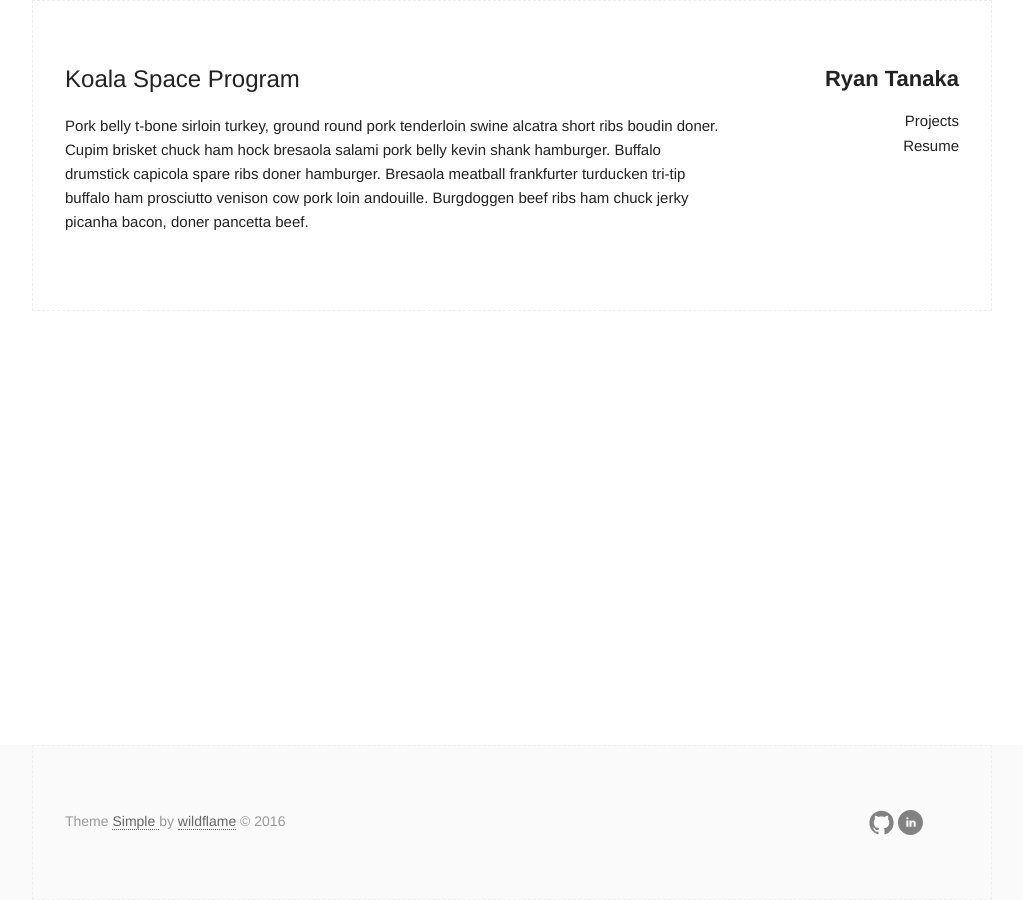
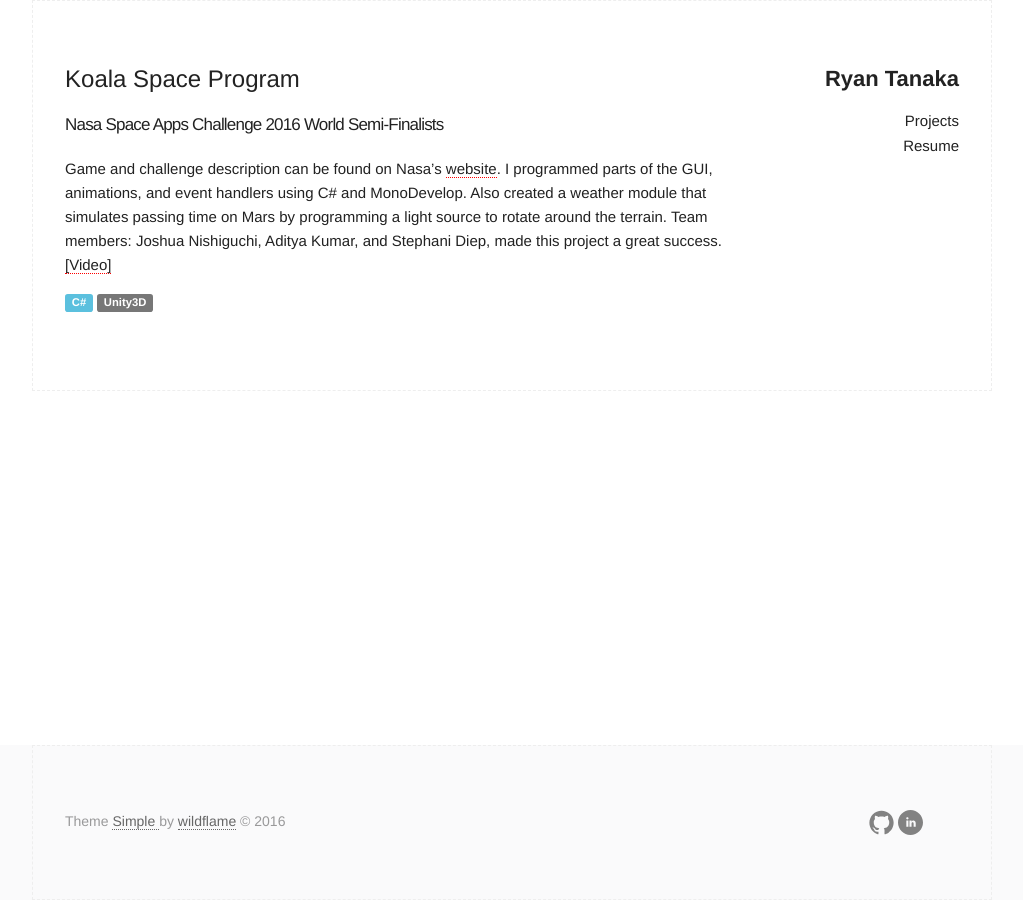
Before and after one commit to ryantanaka/ryantanaka.github.io, a Jekyll site: the page built from _projects/koala_space_program.md, in a window 1280 px wide. Shown: the whole page, without its empty margins (128-1151 px from the left). Built offline with Jekyll 4.4.1, drawn with Linux system fonts in a browser that asks for light colours.

Commit message:
more changes

```diff
--- a/_projects/koala_space_program.md
+++ b/_projects/koala_space_program.md
@@ -4,5 +4,13 @@
 icon: koala.png
 order: 6
 ---
+#### Nasa Space Apps Challenge 2016 World Semi-Finalists
 
-Pork belly t-bone sirloin turkey, ground round pork tenderloin swine alcatra short ribs boudin doner. Cupim brisket chuck ham hock bresaola salami pork belly kevin shank hamburger. Buffalo drumstick capicola spare ribs doner hamburger. Bresaola meatball frankfurter turducken tri-tip buffalo ham prosciutto venison cow pork loin andouille. Burgdoggen beef ribs ham chuck jerky picanha bacon, doner pancetta beef.
+Game and challenge description can be found on Nasa's
+ [website](https://2016.spaceappschallenge.org/challenges/mars/space-route-66/projects/koala-space-program). I programmed parts of the GUI, animations, and event handlers using C# and
+MonoDevelop. Also created a weather module that simulates passing time on Mars
+by programming a light source to rotate around the terrain.
+Team members: Joshua Nishiguchi, Aditya Kumar, and Stephani Diep, made this project a great success. [[Video]](https://youtu.be/nqm8iJDUQQA)
+
+<span class="label label-info">C#</span>
+<span class="label label-default">Unity3D</span>
```
Also changed, not shown: _projects/pushbox.md (+8 -1 lines).
